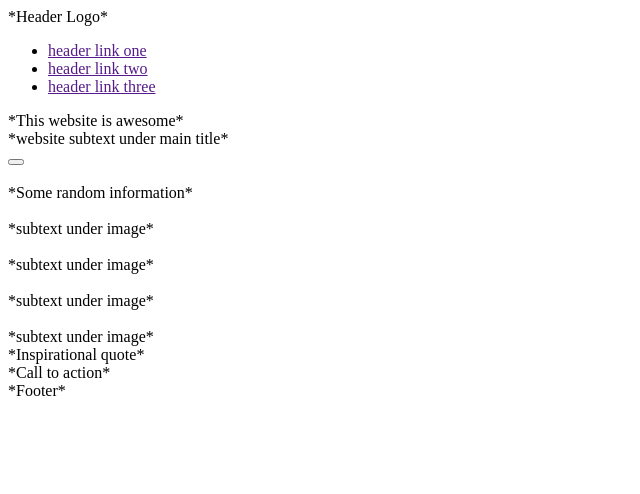
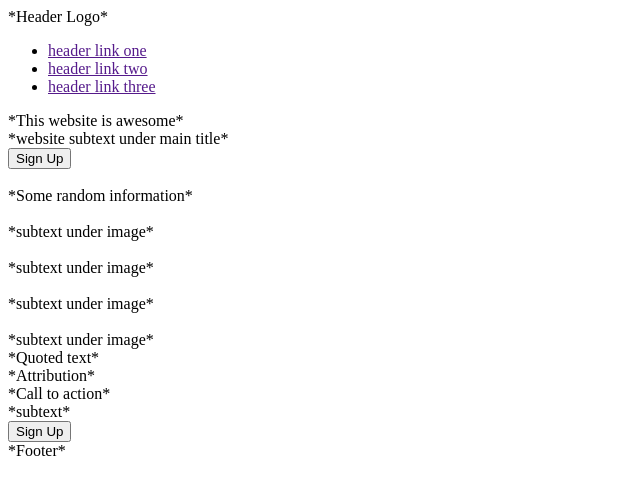
Before and after one commit to Zero-Ultor/odin-landing-page, a plain HTML site: page index.html in a window 1280 px wide. Shown: the whole page, without its empty margins (0-640 px from the left). Drawn offline with Linux system fonts and the light colour scheme.

Commit message:
Update quote, call to action sections & buttons of index.html

```diff
--- a/index.html
+++ b/index.html
@@ -22,7 +22,7 @@
       <div class="left">
         <div> *This website is awesome* </div>
         <div> *website subtext under main title* </div>
-        <button> </button>
+        <button>Sign Up</button>
       </div>
       <div class="right">
         <img src="" alt="">
@@ -51,10 +51,19 @@
       </div>
     </div>
 
-    <div class="quote">   *Inspirational quote*
+    <div class="quotebox">
+      <div class="quote">*Quoted text*</div>
+      <div class="attribution">*Attribution*</div>
     </div>
 
-    <div>  *Call to action*
+    <div class="call">
+      <div class="callbox">
+        <div>
+          <div>*Call to action*</div>
+          <div>*subtext*</div>
+        </div>
+        <button>Sign Up</button>
+      </div>
     </div>
 
     <div class="footer"> *Footer*
```
